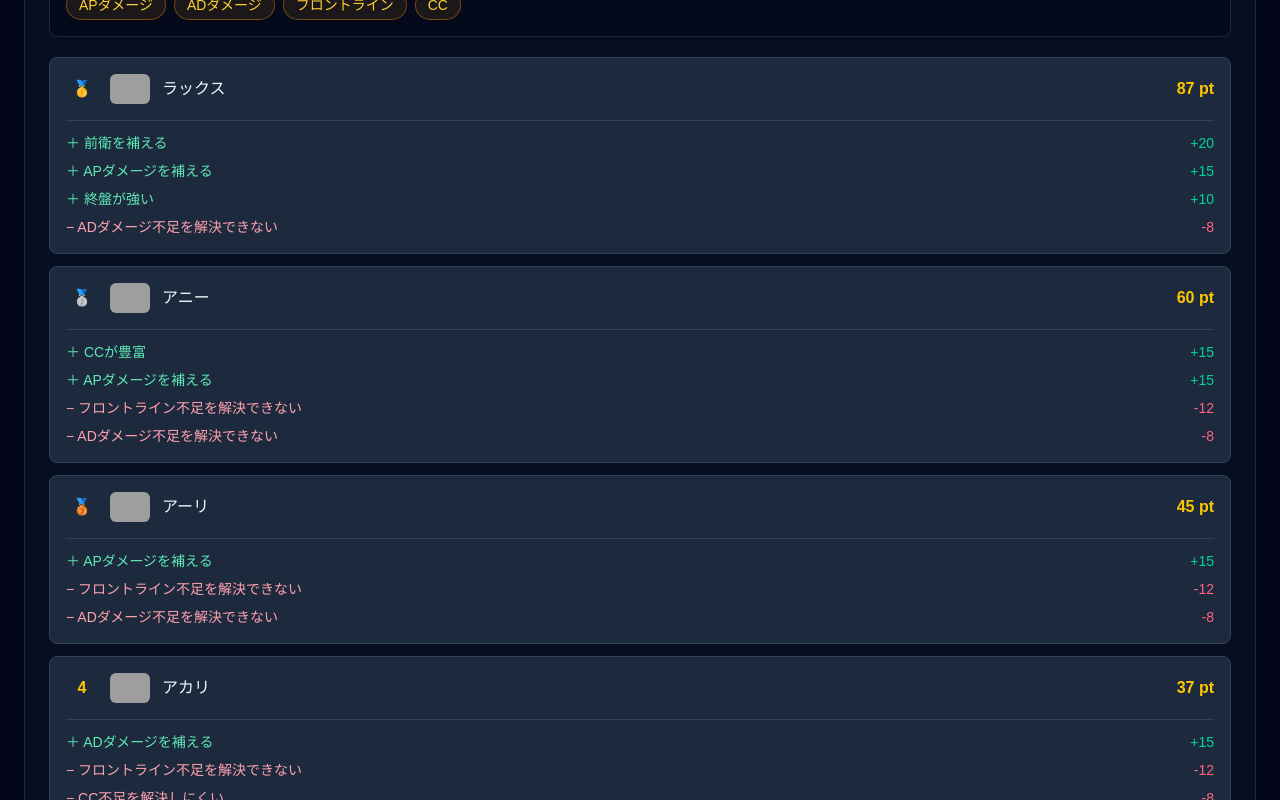
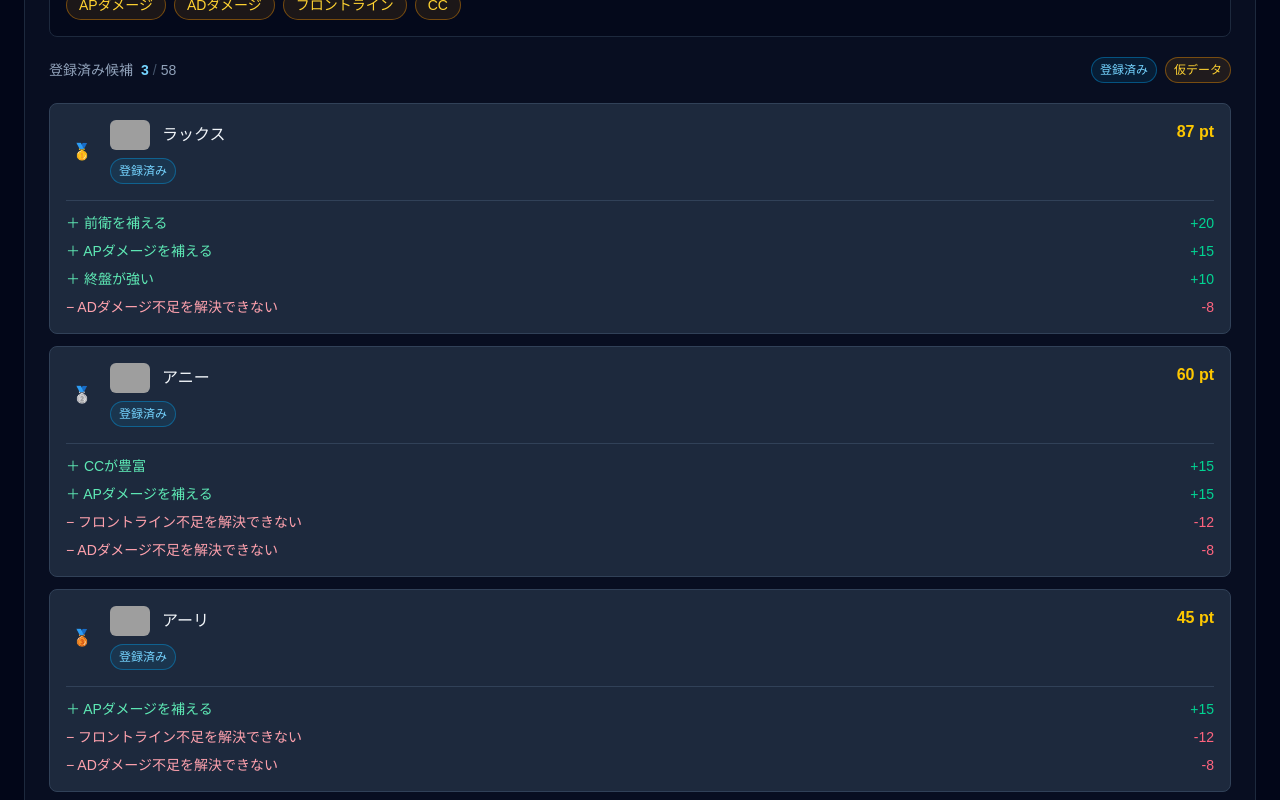
Before and after one commit to kyosukesai17-tech/PickWise, a Next.js app: page / in a window 1280 px wide. Shown: the part 1140-1940 px from the top of the page. Built offline with nearby package versions, Linux system fonts and the light colour scheme; grey boxes are pictures that could not be loaded.

Commit message:
feat: チャンピオンデータの登録状況を推薦に表示

```diff
--- a/components/RecommendationSection.tsx
+++ b/components/RecommendationSection.tsx
@@ -28,9 +28,11 @@ export default function RecommendationSection({
   enemyBans,
   selectedRole,
 }: RecommendationSectionProps) {
-  const analysis = analyzeTeam(allyTeam);
+  const analysis =
+    analyzeTeam(allyTeam);
 
-  const recommendations = recommend(
+  const recommendations =
+    recommend(
       allyTeam,
       enemyTeam,
       allyBans,
@@ -57,9 +59,19 @@ export default function RecommendationSection({
     },
   ];
 
-  const activeNeeds = teamNeeds.filter(
+  const activeNeeds =
+    teamNeeds.filter(
       (need) => need.needed,
     );
+
+  const registeredCount =
+    recommendations.filter(
+      (recommendation) =>
+        recommendation.isDataRegistered,
+    ).length;
+
+  const visibleRecommendations =
+    recommendations.slice(0, 10);
 
   return (
     <section className="space-y-5 rounded-xl border border-slate-800 bg-slate-900/50 p-6">
@@ -69,7 +81,7 @@ export default function RecommendationSection({
         </h2>
 
         <p className="mt-1 text-sm text-slate-400">
-          味方構成と敵構成を基準に評価しています。
+          味方構成・敵構成・対面相性を基準に評価しています。
         </p>
       </div>
 
@@ -96,20 +108,50 @@ export default function RecommendationSection({
         )}
       </div>
 
+      <div className="flex flex-wrap items-center justify-between gap-2 text-sm">
+        <p className="text-slate-400">
+          登録済み候補
+          <span className="ml-2 font-semibold text-sky-300">
+            {registeredCount}
+          </span>
+          <span className="mx-1 text-slate-600">
+            /
+          </span>
+          <span>
+            {recommendations.length}
+          </span>
+        </p>
+
+        <div className="flex gap-2">
+          <span className="rounded-full border border-sky-500/40 bg-sky-500/10 px-2 py-1 text-xs text-sky-300">
+            登録済み
+          </span>
+
+          <span className="rounded-full border border-amber-500/40 bg-amber-500/10 px-2 py-1 text-xs text-amber-300">
+            仮データ
+          </span>
+        </div>
+      </div>
+
       {recommendations.length === 0 ? (
         <p className="text-slate-400">
           選択条件に一致する候補がありません。
         </p>
       ) : (
         <div className="space-y-3">
-          {recommendations
-            .slice(0, 10)
-            .map((recommendation, index) => (
+          {visibleRecommendations.map(
+            (
+              recommendation,
+              index,
+            ) => (
               <article
-                key={recommendation.champion.id}
+                key={
+                  recommendation
+                    .champion.id
+                }
                 className="rounded-lg border border-slate-700 bg-slate-800 p-4"
               >
-                <div className="flex items-center justify-between gap-4">
+                <div className="flex items-start justify-between gap-4">
                   <div className="flex min-w-0 items-center gap-3">
                     <span className="w-8 shrink-0 text-center font-bold text-yellow-400">
                       {index === 0
@@ -121,9 +163,28 @@ export default function RecommendationSection({
                             : `${index + 1}`}
                     </span>
 
+                    <div className="space-y-2">
                       <ChampionCard
-                      champion={recommendation.champion}
+                        champion={
+                          recommendation
+                            .champion
+                        }
                       />
+
+                      <span
+                        className={`inline-block rounded-full border px-2 py-1 text-xs ${
+                          recommendation
+                            .isDataRegistered
+                            ? "border-sky-500/40 bg-sky-500/10 text-sky-300"
+                            : "border-amber-500/40 bg-amber-500/10 text-amber-300"
+                        }`}
+                      >
+                        {recommendation
+                          .isDataRegistered
+                          ? "登録済み"
+                          : "仮データ"}
+                      </span>
+                    </div>
                   </div>
 
                   <span className="shrink-0 font-semibold text-yellow-400">
@@ -132,14 +193,25 @@ export default function RecommendationSection({
                 </div>
 
                 <div className="mt-4 border-t border-slate-700 pt-3">
-                  {recommendation.reasons.length === 0 ? (
+                  {!recommendation
+                    .isDataRegistered && (
+                    <p className="mb-3 rounded-md border border-amber-500/30 bg-amber-500/10 px-3 py-2 text-sm text-amber-300">
+                      このチャンピオンは未登録のため、初期データで評価されています。
+                    </p>
+                  )}
+
+                  {recommendation.reasons
+                    .length === 0 ? (
                     <p className="text-sm text-slate-400">
                       基本スコアのみで評価されています。
                     </p>
                   ) : (
                     <ul className="space-y-2">
                       {recommendation.reasons.map(
-                        (reason, reasonIndex) => {
+                        (
+                          reason,
+                          reasonIndex,
+                        ) => {
                           const isPositive =
                             reason.score >= 0;
 
@@ -155,7 +227,9 @@ export default function RecommendationSection({
                                     : "text-rose-300"
                                 }
                               >
-                                {isPositive ? "＋" : "−"}{" "}
+                                {isPositive
+                                  ? "＋"
+                                  : "−"}{" "}
                                 {reason.text}
                               </span>
 
@@ -166,8 +240,12 @@ export default function RecommendationSection({
                                     : "text-rose-400"
                                 }`}
                               >
-                                {isPositive ? "+" : "-"}
-                                {Math.abs(reason.score)}
+                                {isPositive
+                                  ? "+"
+                                  : "-"}
+                                {Math.abs(
+                                  reason.score,
+                                )}
                               </span>
                             </li>
                           );
@@ -177,7 +255,8 @@ export default function RecommendationSection({
                   )}
                 </div>
               </article>
-            ))}
+            ),
+          )}
         </div>
       )}
     </section>
--- a/lib/recommend.ts
+++ b/lib/recommend.ts
@@ -1,3 +1,7 @@
+import {
+  championData,
+} from "../data/championData";
+
 import { getChampions } from "./getChampions";
 import { calculateScore } from "./calculateScore";
 
@@ -29,7 +33,10 @@ export function recommend(
       ): champion is Champion =>
         champion !== null,
     )
-    .map((champion) => champion.id);
+    .map(
+      (champion) =>
+        champion.id,
+    );
 
   const unavailableChampionIdSet =
     new Set(unavailableChampionIds);
@@ -44,7 +51,11 @@ export function recommend(
           champion.id,
         ),
     )
-    .map((champion) => ({
+    .map((champion) => {
+      const isDataRegistered =
+        championData[champion.id] !== undefined;
+
+      return {
         champion,
 
         ...calculateScore(
@@ -53,9 +64,22 @@ export function recommend(
           selectedRole,
           champion,
         ),
-    }))
-    .sort(
-      (a, b) =>
-        b.score - a.score,
+
+        isDataRegistered,
+      };
+    })
+    .sort((a, b) => {
+      if (
+        a.isDataRegistered !==
+        b.isDataRegistered
+      ) {
+        return Number(
+          b.isDataRegistered,
+        ) - Number(
+          a.isDataRegistered,
         );
       }
+
+      return b.score - a.score;
+    });
+}
--- a/types/recommendation.ts
+++ b/types/recommendation.ts
@@ -38,4 +38,5 @@ export interface Recommendation {
   champion: Champion;
   score: number;
   reasons: RecommendationReason[];
+  isDataRegistered: boolean;
 }
```
Lines whose indentation alone changed are shown as unchanged.
